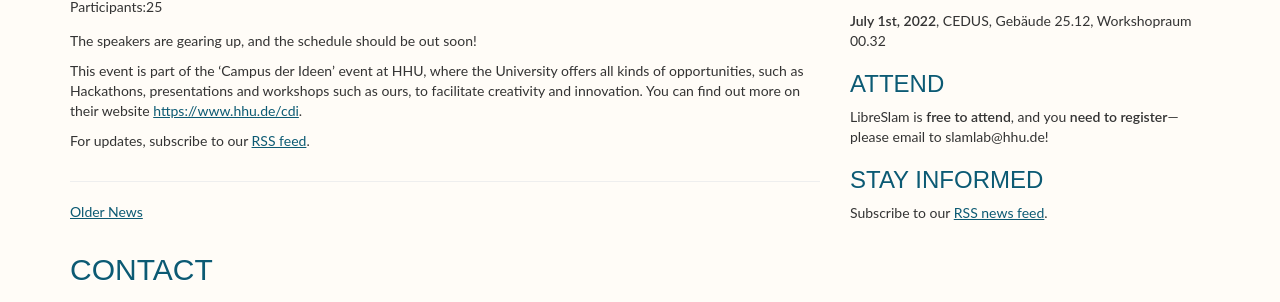
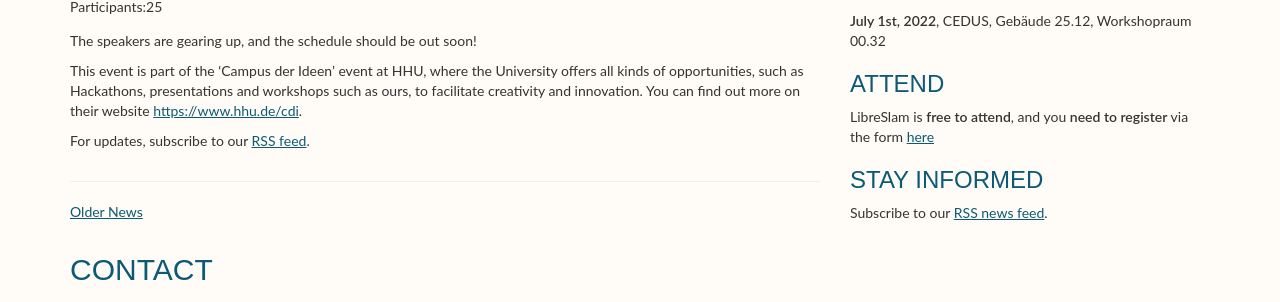
Before and after one commit to hhuslamlab/libreslam, a Jekyll site: the page built from index.md, in a window 1280 px wide. Shown: the part 842-1144 px from the top of the page. Built offline with Jekyll 4.4.1, drawn with Linux system fonts in a browser that asks for light colours.

Commit message:
change reg link on home

```diff
--- a/index.md
+++ b/index.md
@@ -20,7 +20,7 @@ At the end of the workshop, researchers will be equipped to design their researc
 
 ### Attend
 
-LibreSlam is **free to attend**, and you **need to register**—please email to slamlab@hhu.de!
+LibreSlam is **free to attend**, and you **need to register** via the form <a href="https://cryptpad.fr/form/#/3/form/view/e75aa4a3ce650ed9eae178a81eab534a/">here</a>
 
 
 <!--
```
